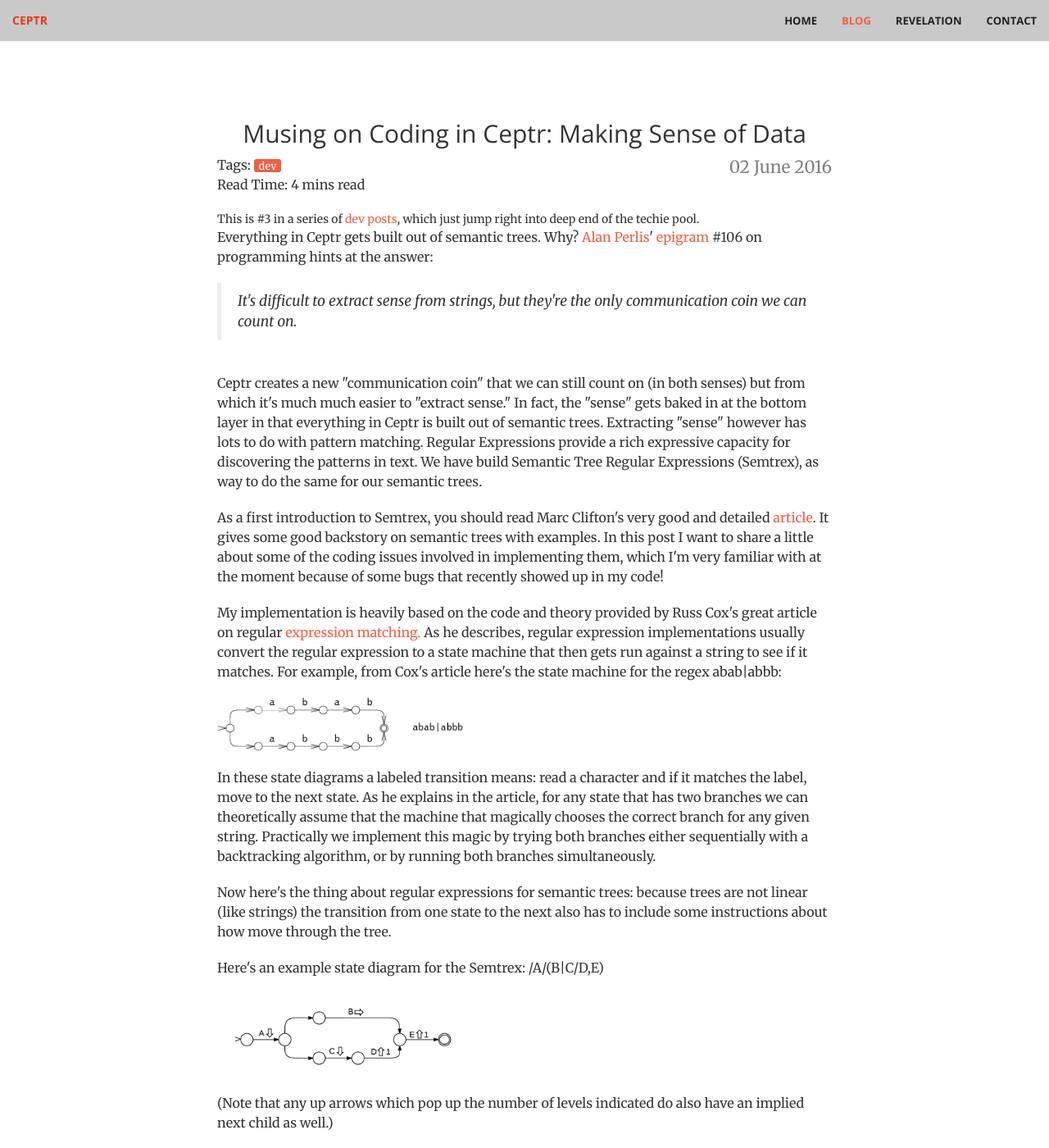
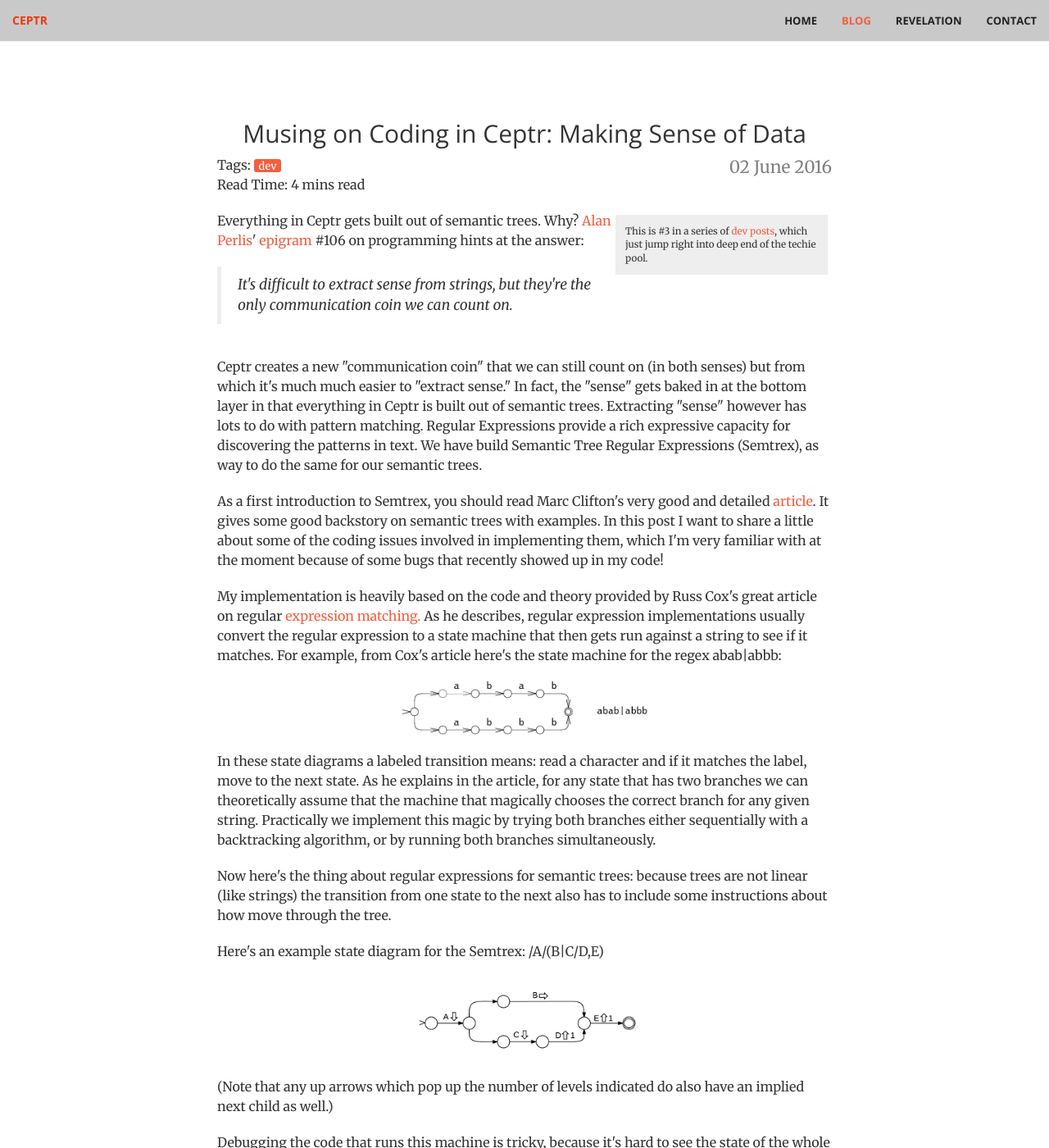
Before and after one commit to metacurrency/ceptr-org, a Jekyll site: the page built from _posts/2016-06-02-musing-on-coding-in-ceptr-making-sense-of-data.html, in a window 1280 px wide and 1400 px high, scrolled down 256 px. Shown: the whole window at 82% size. Built offline with Jekyll 4.4.1, drawn with Linux system fonts in a browser that asks for light colours; comment, search, counter and statistics services are not loaded.

Commit message:
added back in css that got zapped

```diff
--- a/_includes/css/custom.css
+++ b/_includes/css/custom.css
@@ -8,6 +8,13 @@ nav .container-fluid {
   background-image: url(/images/banner.jpg);
 }
 
+/* Home Page Header */
+header .header-content .header-content-inner p.header-text {
+  text-shadow: 2px 2px #CCC;
+  font-size: 250%;
+  line-height: 1.5;
+  color: #555;
+}
 
 /* WHITEPAPER STYLES */
 .whitepaper div.authors {
@@ -18,7 +25,22 @@ nav .container-fluid {
   margin: 3em 12em;
   text-align: left;
 }
+
 /* BLOG POSTS & POST META TAGS */
+section#blog div.dev-callout {
+  float: right;
+  background-color: #eee;
+  display: block;
+  width: 259px;
+  padding: 12px;
+  margin: 5px;
+  font-size: 83%;
+}
+section#blog .aligncenter {
+  display: block;
+  margin-left: auto;
+  margin-right: auto;
+}
 section#blog span.tag {
   background: #f05f40;
   color: white;
```
